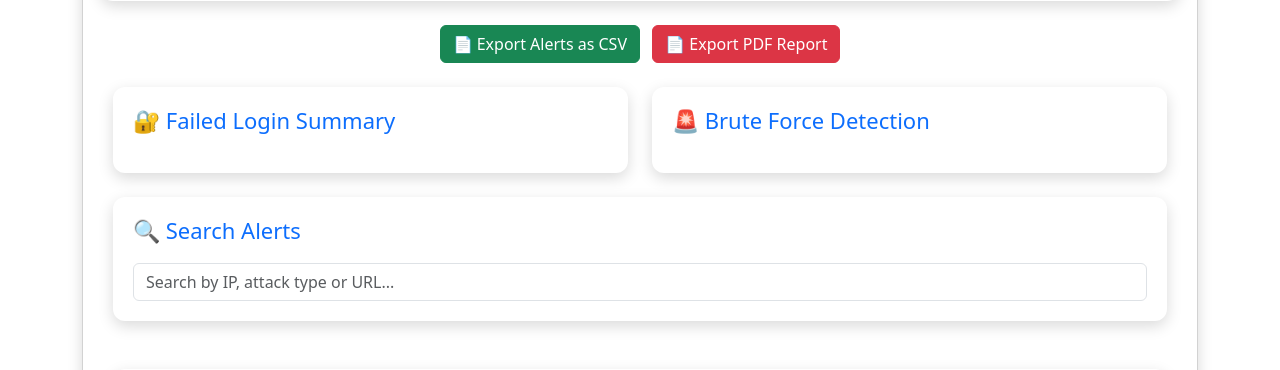
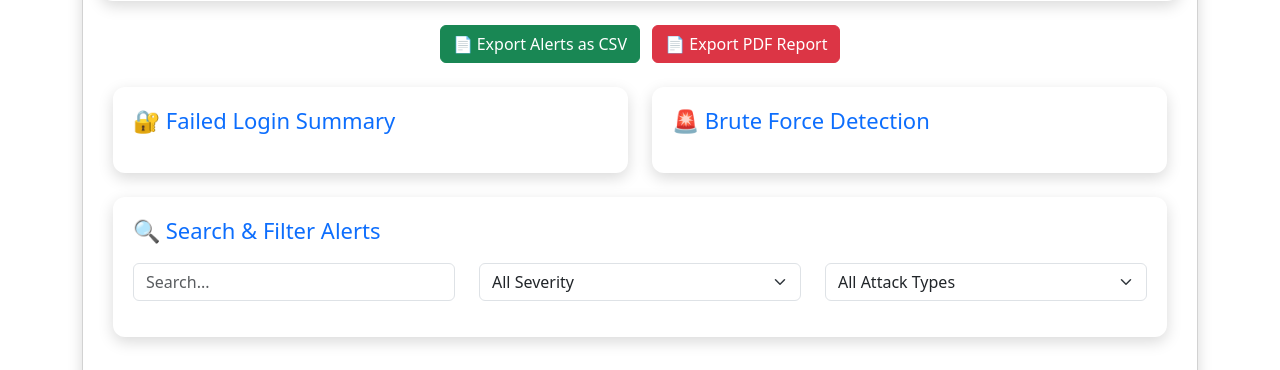
Before and after one commit to sourav2442/LogLens, a Flask app: template app/templates/index.html in a window 1280 px wide. Shown: the part 734-1104 px from the top of the page. Run offline with Flask 3, Linux system fonts and the light colour scheme; the template is opened without the code that fills it, so the values that code supplies are empty.

Commit message:
Day 9: Added PDF export, CSV export, live search and advanced filters

```diff
--- a/app/static/js/search.js
+++ b/app/static/js/search.js
@@ -1,19 +1,49 @@
 console.log("search.js loaded");
 
 const searchInput = document.getElementById("searchInput");
+const severityFilter = document.getElementById("severityFilter");
+const typeFilter = document.getElementById("typeFilter");
 
-searchInput.addEventListener("keyup", function () {
+function filterTable() {
 
-    const filter = this.value.toLowerCase();
+    const search = searchInput.value.trim().toLowerCase();
+    const severity = severityFilter.value.toLowerCase();
+    const type = typeFilter.value.toLowerCase();
 
     const rows = document.querySelectorAll("#alertsTable tbody tr");
 
-    rows.forEach(function(row) {
+    rows.forEach((row) => {
 
-        const text = row.textContent.toLowerCase();
+        const cells = row.querySelectorAll("td");
 
-        row.style.display = text.includes(filter) ? "" : "none";
+        const rowText = row.textContent.toLowerCase();
 
+        const severityText = cells[0].textContent.toLowerCase();
+        const typeText = cells[1].textContent.toLowerCase();
+        const ipText = cells[2].textContent.toLowerCase();
+        const urlText = cells[3].textContent.toLowerCase();
+
+        const searchMatch =
+            search === "" ||
+            rowText.includes(search);
+
+        const severityMatch =
+            severity === "" ||
+            severityText.includes(severity);
+
+        const typeMatch =
+            type === "" ||
+            typeText.includes(type);
+
+        row.style.display =
+            searchMatch &&
+            severityMatch &&
+            typeMatch
+            ? ""
+            : "none";
     });
+}
 
-});
+searchInput.addEventListener("input", filterTable);
+severityFilter.addEventListener("change", filterTable);
+typeFilter.addEventListener("change", filterTable);
--- a/app/templates/index.html
+++ b/app/templates/index.html
@@ -142,14 +142,43 @@
 
 <div class="panel mb-4">
 
-    <h2>🔍 Search Alerts</h2>
+    <h2>🔍 Search & Filter Alerts</h2>
 
-    <input
-        type="text"
-        id="searchInput"
-        class="form-control"
-        placeholder="Search by IP, attack type or URL..."
-    >
+    <div class="row">
+
+        <div class="col-md-4 mb-3">
+            <input
+                type="text"
+                id="searchInput"
+                class="form-control"
+                placeholder="Search..."
+            >
+        </div>
+
+        <div class="col-md-4 mb-3">
+            <select id="severityFilter" class="form-select">
+
+                <option value="">All Severity</option>
+                <option value="high">High</option>
+                <option value="medium">Medium</option>
+
+            </select>
+        </div>
+
+        <div class="col-md-4 mb-3">
+            <select id="typeFilter" class="form-select">
+
+                <option value="">All Attack Types</option>
+                <option>Failed Login</option>
+                <option>Brute Force</option>
+                <option>SQL Injection</option>
+                <option>XSS</option>
+                <option>Directory Traversal</option>
+
+            </select>
+        </div>
+
+    </div>
 
 </div>
 
```
